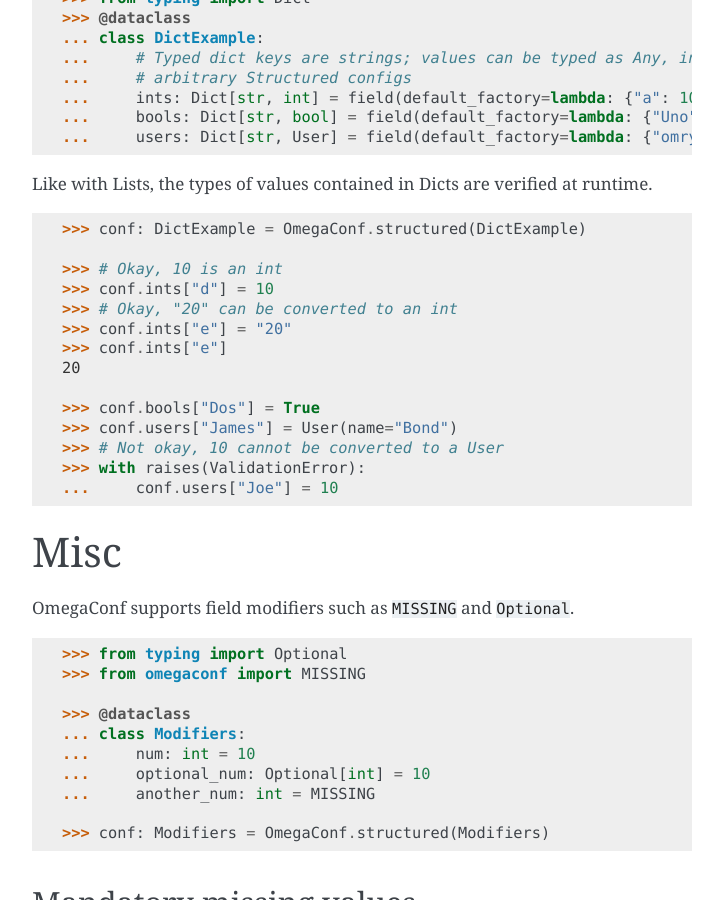
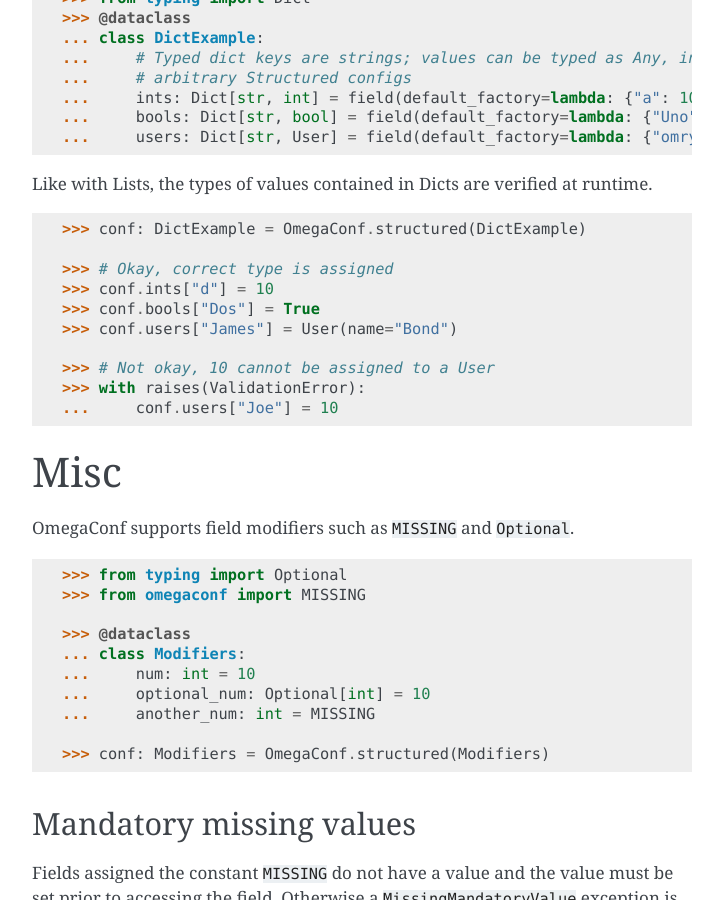
Before and after one commit to omry/omegaconf, a Sphinx documentation site: the page built from docs/source/structured_config.rst, in a window 1280 px wide and 900 px high, scrolled down 5244 px. Shown: the whole window, without its empty margins (388-1111 px from the left). Built offline with Sphinx 7.4.7, drawn with Linux system fonts in a browser that asks for light colours.

Commit message:
remove documentation of automatic type conversion on assignment

```diff
--- a/docs/source/structured_config.rst
+++ b/docs/source/structured_config.rst
@@ -282,16 +282,12 @@
 
     >>> conf: DictExample = OmegaConf.structured(DictExample)
 
-    >>> # Okay, 10 is an int
+    >>> # Okay, correct type is assigned
     >>> conf.ints["d"] = 10
-    >>> # Okay, "20" can be converted to an int
-    >>> conf.ints["e"] = "20"
-    >>> conf.ints["e"]
-    20
-
     >>> conf.bools["Dos"] = True
     >>> conf.users["James"] = User(name="Bond")
-    >>> # Not okay, 10 cannot be converted to a User
+
+    >>> # Not okay, 10 cannot be assigned to a User
     >>> with raises(ValidationError):
     ...     conf.users["Joe"] = 10
 
```
